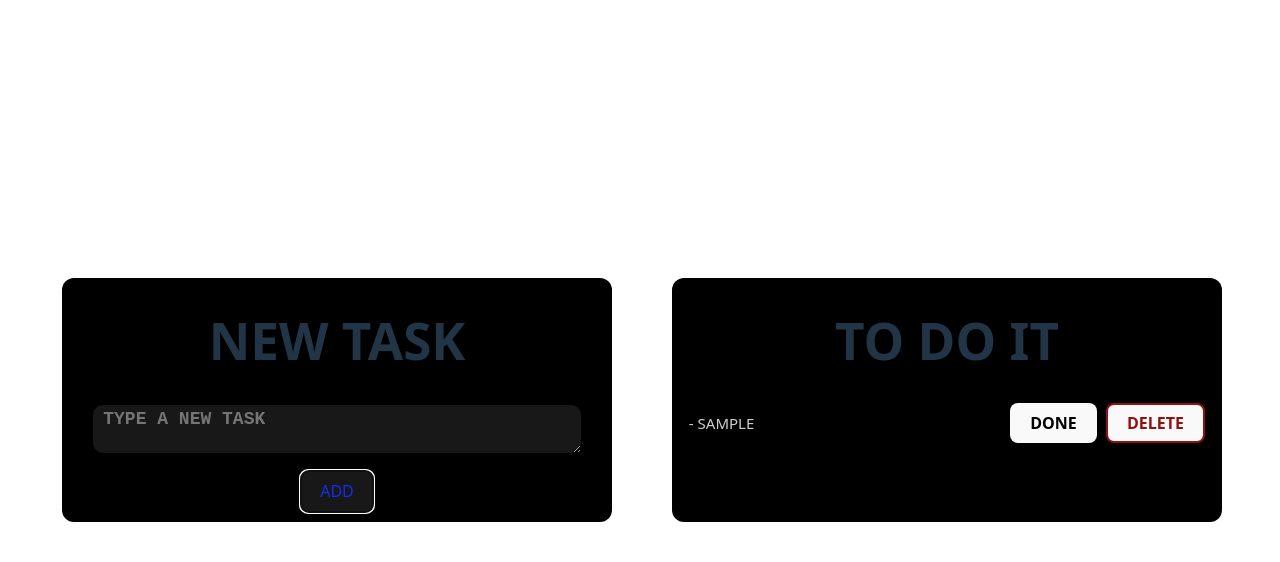
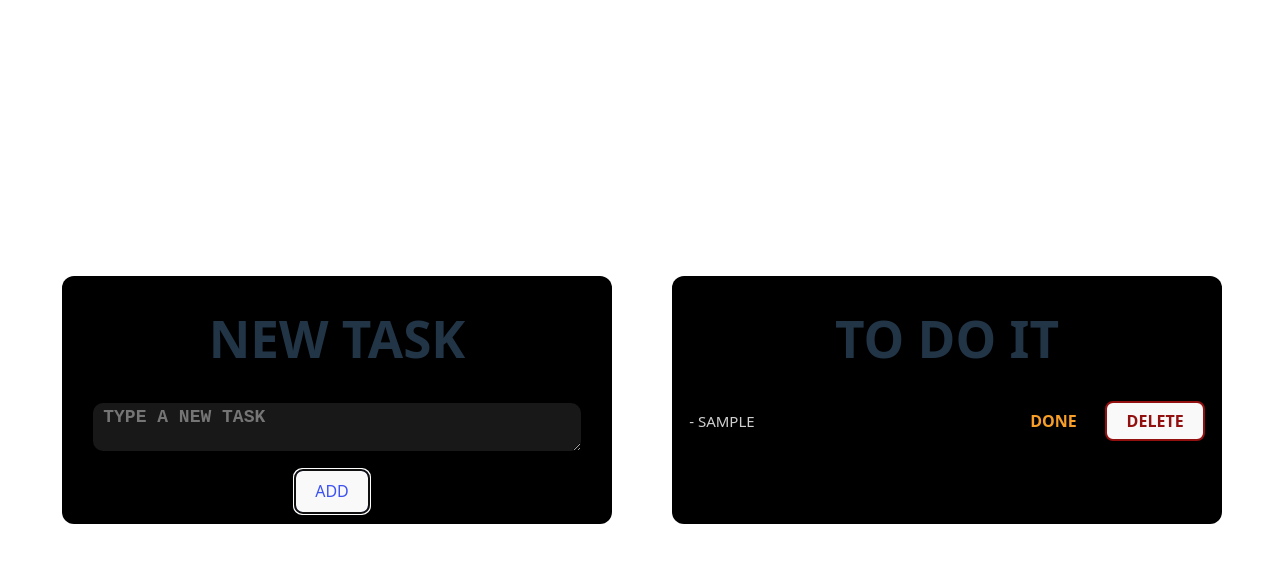
Before and after one commit to HHector14/To-Do-It-React, a React (Vite) app: page / in a window 1280 px wide. Both pictures are taken after typing "Sample" into the empty fields and a click on the button "ADD". Shown: the top 562 px of the page. Built offline with nearby package versions, Linux system fonts and the light colour scheme.

Commit message:
styling buttons and sections

```diff
--- a/src/App.css
+++ b/src/App.css
@@ -53,6 +53,16 @@
   border-radius: 12px;
   padding-bottom: 10px;
 }
+
+.section-small{
+  width: 550px;
+  height: fit-content;
+  background-color: black;
+  margin: 0 30px;
+  border-radius: 12px;
+  padding-bottom: 10px;
+}
+
 
 .inputText{
   max-width: 500px;  /* Ancho máximo permitido */
@@ -132,15 +142,26 @@
   color: #7B00C2;
 }
 
+.tercary{
+  background-color: #000;
+  border: none;
+  color: #F79F28;
+}
+
+.tercary:hover{
+  background-color: #F9B86244 ;
+  border: none;
+  color: #F79F28;
+}
 
 .primary{
-  background-color: #181818;
-  border: none;
-  color: #152EED;
+  border: 2px solid #3D52F0;
+  color: #3D52F0;
+  margin: 0 15px 0 5px;
 }
 
 .primary:hover{
-  background-color: #2E3FFF44 ;
-  border: none;
+  border: 2px solid #152EED;
   color: #152EED;
+  margin: 0 15px 0 5px;
 }
```
